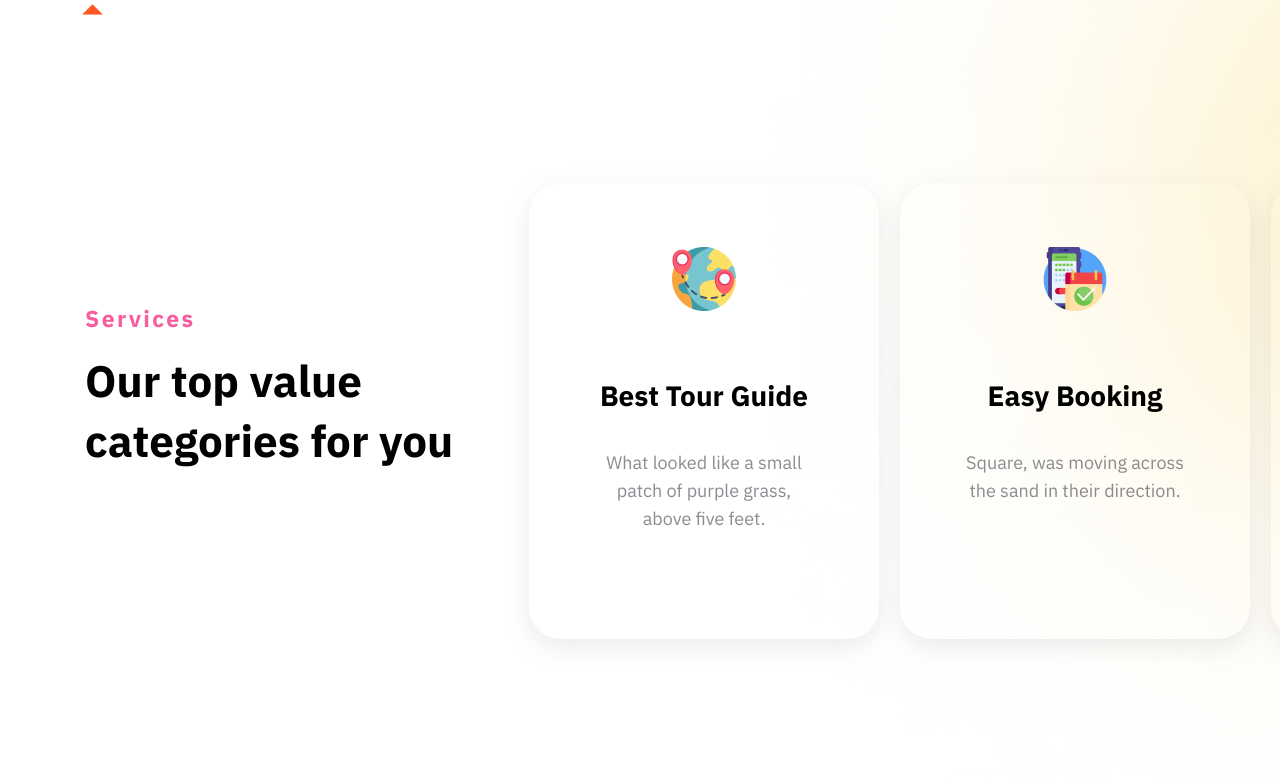
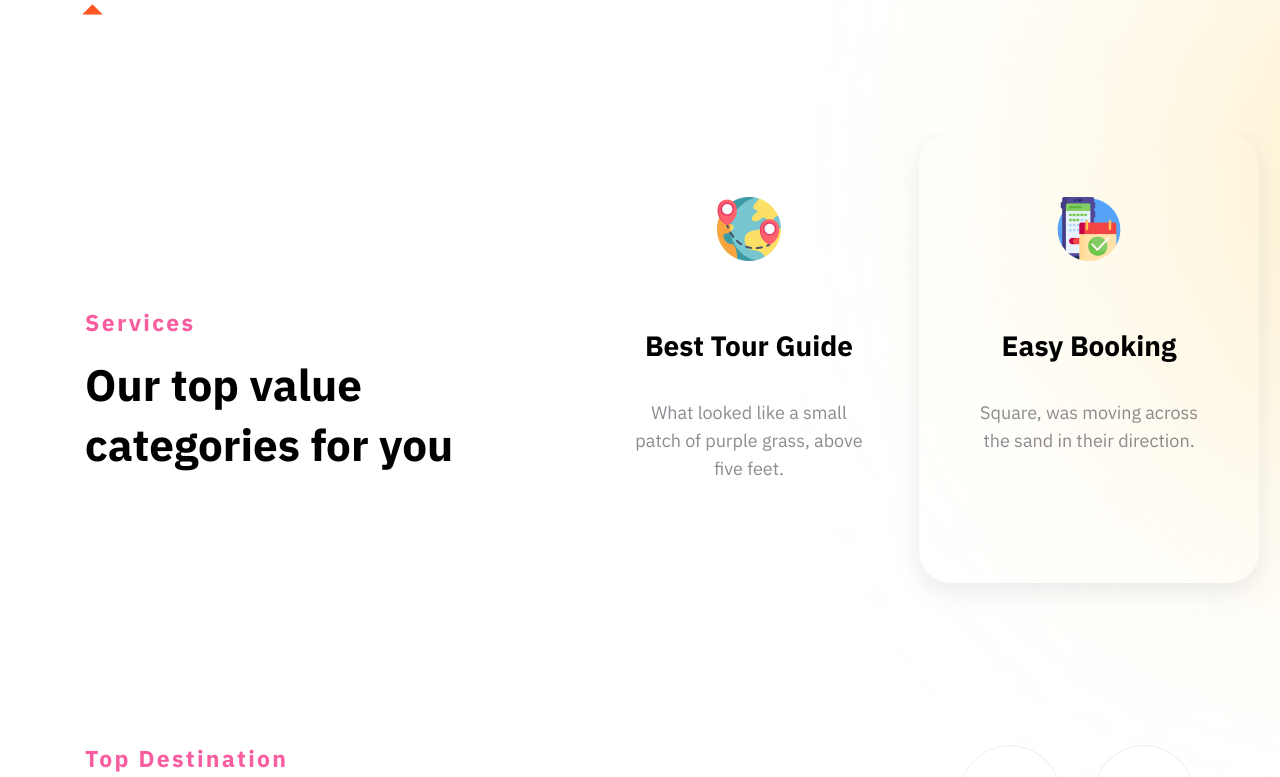
Before and after one commit to TienTran2001/Travlog, a React (Vite) app: page / in a window 1280 px wide. Shown: the part 1066-1843 px from the top of the page. Built offline with nearby package versions, Linux system fonts and the light colour scheme.

Commit message:
slide services

```diff
--- a/src/index.css
+++ b/src/index.css
@@ -100,6 +100,14 @@
   @apply flex items-center;
 }
 
+.slider-service .slick-track {
+  @apply gap-x-[21px] pb-[64px];
+}
+
+.slider-service .slick-center > div > div {
+  @apply shadow-primary;
+}
+
 @keyframes bound-anim {
   0%,
   100% {
--- a/src/pages/Home/Destination.tsx
+++ b/src/pages/Home/Destination.tsx
@@ -37,13 +37,13 @@ const Destination = () => {
 
   const slider = React.useRef<Slider>(null);
   return (
-    <div className="container mt-[128px]">
+    <div className="container mt-[64px]">
       <div className="flex flex-col items-center justify-between md:flex-row">
         <div className="text-center md:text-start">
           <h3 className="title-heading">Top Destination</h3>
           <h2 className="title-heading-2">Explore top destination</h2>
         </div>
-        <div className="mt-6 flex gap-x-8 md:mt-0">
+        <div className="flex mt-6 gap-x-8 md:mt-0">
           <Button
             variant="OUTLINED"
             className="!p-[38px] text-black transition-all hover:bg-main hover:text-white hover:shadow-current"
@@ -66,7 +66,7 @@ const Destination = () => {
         <div className="absolute right-0 top-0 hidden -translate-y-10 translate-x-[120%] md:block">
           <img src={obj} alt="obj" />
         </div>
-        <div className="slider-destination w-full">
+        <div className="w-full slider-destination">
           <Slider ref={slider} {...settings}>
             {destinations.length > 0 &&
               destinations.map((item, index) => (
@@ -89,7 +89,7 @@ const Destination = () => {
                     <p className="mt-4 text-lg font-medium text-secondary">
                       {item.location}
                     </p>
-                    <span className="mt-8 flex flex-1 items-center gap-x-2 text-orange-custom">
+                    <span className="flex items-center flex-1 mt-8 gap-x-2 text-orange-custom">
                       <span>{item.rating}</span>
                       <FaStar size={20} />
                     </span>
--- a/src/pages/Home/Service.tsx
+++ b/src/pages/Home/Service.tsx
@@ -1,6 +1,8 @@
 import desitination from "../../assets/images/service/service1.png";
 import booking from "../../assets/images/service/service2.png";
 import weather from "../../assets/images/service/service3.png";
+import Slider from "react-slick";
+import React from "react";
 
 const serviceItems = [
   {
@@ -18,9 +20,35 @@ const serviceItems = [
     title: "Weather Forecast",
     desc: "What looked like a small patch of purple grass, above five feet.",
   },
+  {
+    img: desitination,
+    title: "Vietnam",
+    desc: "What looked like a small patch of purple grass, above five feet.",
+  },
 ];
 
 const Service = () => {
+  const settings = {
+    className: "center",
+    dots: false,
+    arrows: false,
+    slidesToShow: 3,
+    centerMode: true,
+    autoplay: true,
+    speed: 1000,
+    autoplaySpeed: 4000,
+
+    responsive: [
+      {
+        breakpoint: 480,
+        settings: {
+          slidesToShow: 1,
+          slidesToScroll: 1,
+        },
+      },
+    ],
+  };
+  const slider = React.useRef<Slider>(null);
   return (
     <div className="container mt-16">
       <div className="flex flex-col items-center lg:flex-row">
@@ -28,13 +56,14 @@ const Service = () => {
           <h3 className="title-heading">Services</h3>
           <h2 className="title-heading-2">Our top value categories for you</h2>
         </div>
-        <div className="ld:mr-0 relative mr-[90%] mt-[50px] flex-1 md:mr-[-50%]">
-          <div className="flex gap-x-[21px]">
+        <div className="slider-service ld:mr-0 relative mr-0 mt-[30px] w-full max-w-[1120px] flex-1 lg:mr-[-50%] lg:mt-0">
+          {/* <div className="flex gap-x-[21px]"> */}
+          <Slider ref={slider} {...settings}>
             {serviceItems.length > 0 &&
               serviceItems.map((item, index) => (
                 <div
                   key={index}
-                  className="w-full max-w-[300px] flex-shrink-0 rounded-[32px] p-16 shadow-primary lg:max-w-[350px]"
+                  className="h-[450px] w-full flex-shrink-0 rounded-[32px] p-8 md:px-14 md:py-16 lg:max-w-[350px]"
                 >
                   <div className="flex items-center justify-center">
                     <img
@@ -43,17 +72,17 @@ const Service = () => {
                       className="object-cover w-16 h-16"
                     />
                   </div>
-                  <div className="mt-16 text-center">
-                    <h3 className="text-[22px] font-bold lg:text-[28px]">
+                  <div className="flex flex-col items-center justify-center">
+                    <h3 className="mt-16 text-center text-[22px] font-bold lg:text-[28px]">
                       {item.title}
                     </h3>
-                    <p className="mt-8 text-base text-secondary lg:text-lg">
+                    <p className="flex-1 mt-8 text-base text-center text-secondary lg:text-lg">
                       {item.desc}
                     </p>
                   </div>
                 </div>
               ))}
-          </div>
+          </Slider>
         </div>
       </div>
     </div>
--- a/src/pages/Home/TravelPoint.tsx
+++ b/src/pages/Home/TravelPoint.tsx
@@ -36,7 +36,7 @@ const TravelPoint = () => {
       onExit={() => setCounter(false)}
     >
       <div className="">
-        <div className="container mt-[128px]">
+        <div className="container mt-[64px]">
           <div className="flex flex-col lg:flex-row">
             <div className="bg-travel-point lg:w-1/2">
               <Ticket className="lg:absolute lg:right-0 lg:top-1/4">
```
